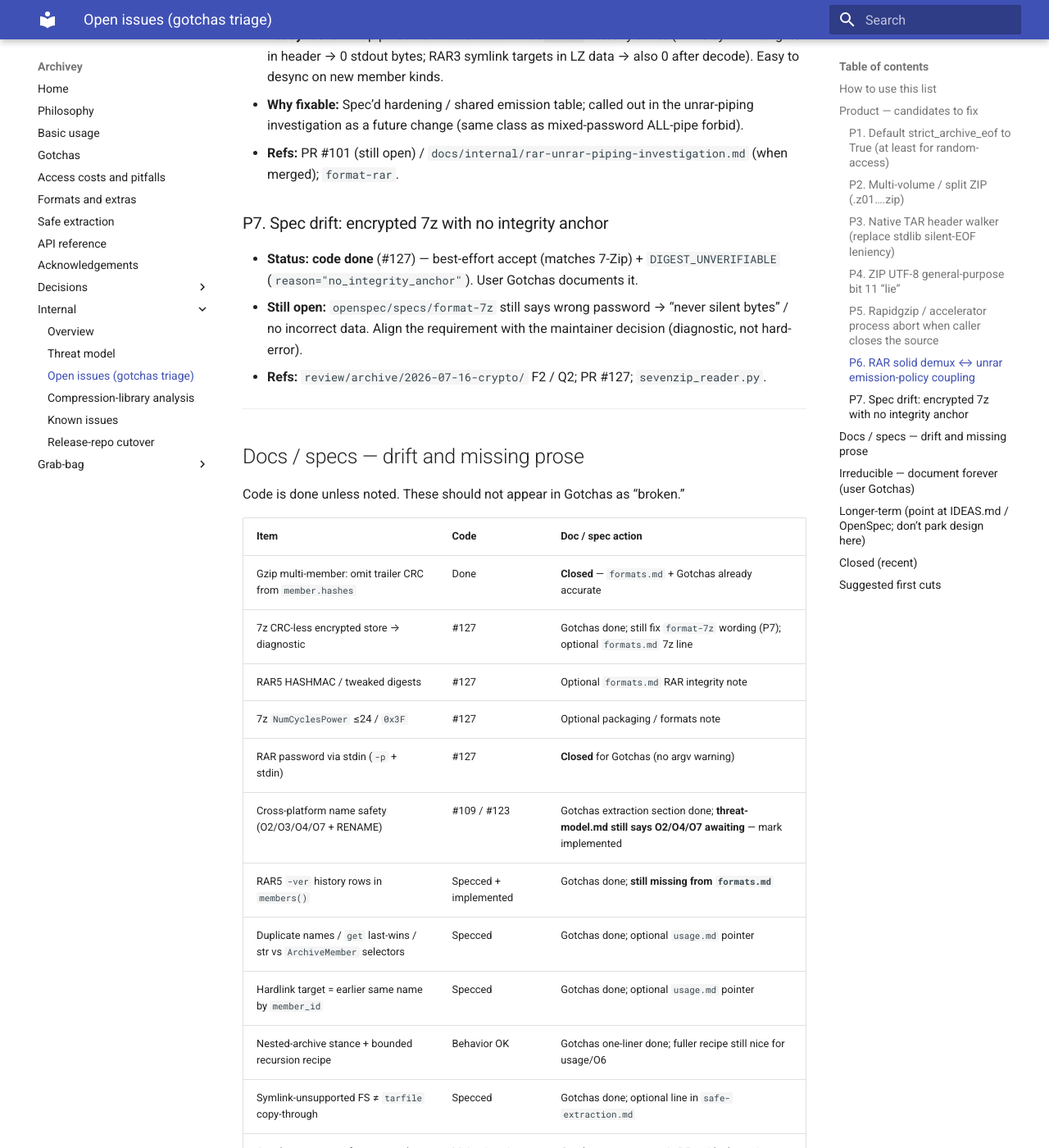
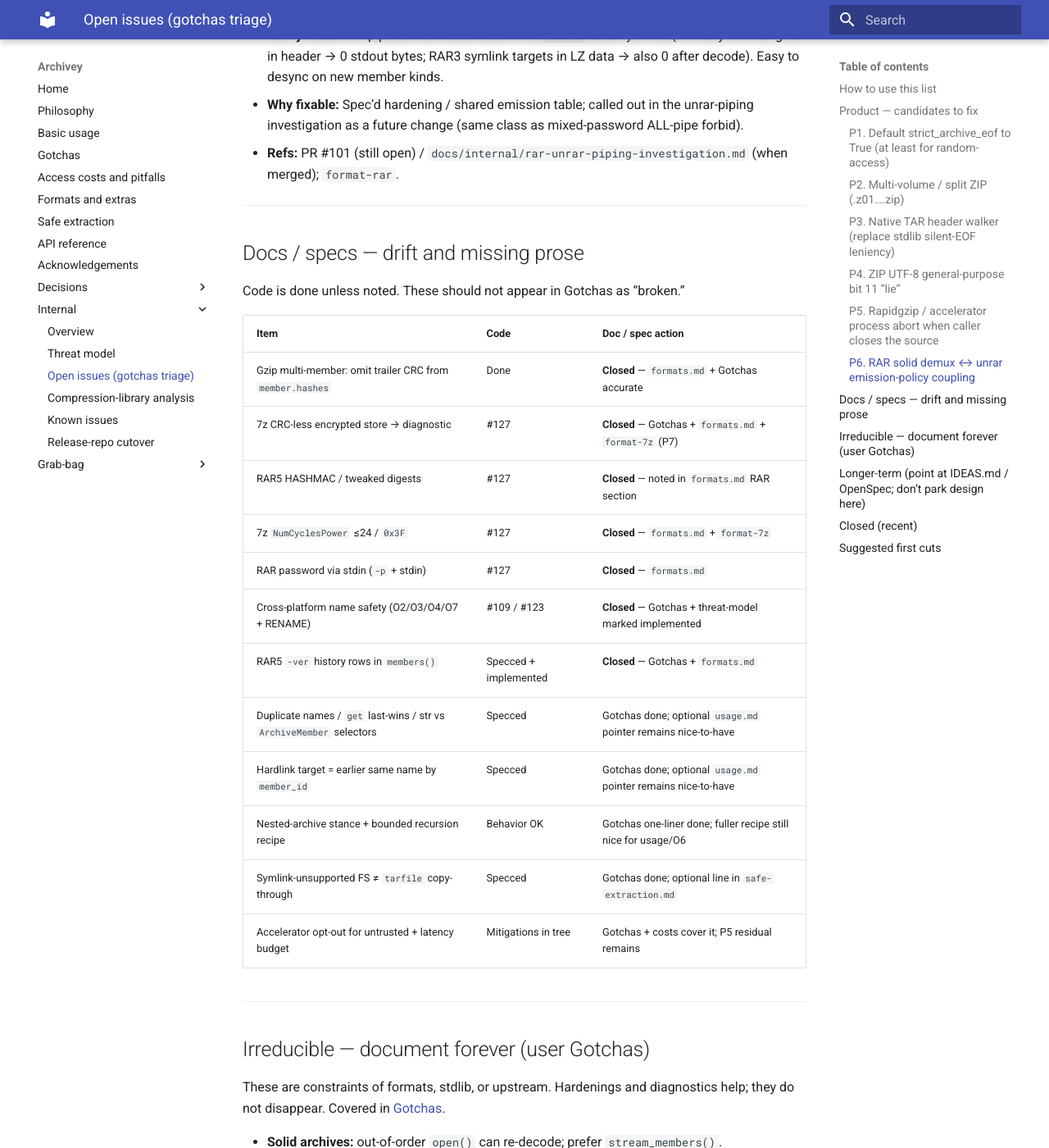
Before and after one commit to davitf/archivey-2, an MkDocs documentation site: the page built from docs/internal/open-issues.md, in a window 1280 px wide and 1400 px high, scrolled down 2427 px. Shown: the whole window at 82% size. Built offline with MkDocs 1.6.1 and Material for MkDocs 9.7.7, drawn with Linux system fonts in a browser that asks for light colours; some of the changed text lies outside the part shown.

Commit message:
docs: sweep threat-model, formats, and format-7z F2 alignment
Mark O2/O4/O7 implemented in the threat model; document RAR -ver and
7z integrity/NumCycles notes in formats.md; align format-7z encryption
requirement with the #127 best-effort + DIGEST_UNVERIFIABLE decision.

Co-authored-by: Davi Figueiredo <davitf@users.noreply.github.com>

```diff
--- a/docs/internal/open-issues.md
+++ b/docs/internal/open-issues.md
@@ -92,16 +92,6 @@ same change when relevant.
 - **Refs:** PR #101 (still open) / `docs/internal/rar-unrar-piping-investigation.md`
   (when merged); `format-rar`.
 
-### P7. Spec drift: encrypted 7z with no integrity anchor
-
-- **Status:** **code done** (#127) — best-effort accept (matches 7-Zip) +
-  `DIGEST_UNVERIFIABLE` (`reason="no_integrity_anchor"`). User Gotchas documents it.
-- **Still open:** `openspec/specs/format-7z` still says wrong password → “never
-  silent bytes” / no incorrect data. Align the requirement with the maintainer
-  decision (diagnostic, not hard-error).
-- **Refs:** `review/archive/2026-07-16-crypto/` F2 / Q2; PR #127;
-  `sevenzip_reader.py`.
-
 ---
 
 ## Docs / specs — drift and missing prose
@@ -110,15 +100,15 @@ Code is done unless noted. These should not appear in Gotchas as “broken.”
 
 | Item | Code | Doc / spec action |
 | --- | --- | --- |
-| Gzip multi-member: omit trailer CRC from `member.hashes` | Done | **Closed** — `formats.md` + Gotchas already accurate |
-| 7z CRC-less encrypted store → diagnostic | #127 | Gotchas done; still fix `format-7z` wording (P7); optional `formats.md` 7z line |
-| RAR5 HASHMAC / tweaked digests | #127 | Optional `formats.md` RAR integrity note |
-| 7z `NumCyclesPower` ≤24 / `0x3F` | #127 | Optional packaging / formats note |
-| RAR password via stdin (`-p` + stdin) | #127 | **Closed** for Gotchas (no argv warning) |
-| Cross-platform name safety (O2/O3/O4/O7 + RENAME) | #109 / #123 | Gotchas extraction section done; **threat-model.md still says O2/O4/O7 awaiting** — mark implemented |
-| RAR5 `-ver` history rows in `members()` | Specced + implemented | Gotchas done; **still missing from `formats.md`** |
-| Duplicate names / `get` last-wins / str vs `ArchiveMember` selectors | Specced | Gotchas done; optional `usage.md` pointer |
-| Hardlink target = earlier same name by `member_id` | Specced | Gotchas done; optional `usage.md` pointer |
+| Gzip multi-member: omit trailer CRC from `member.hashes` | Done | **Closed** — `formats.md` + Gotchas accurate |
+| 7z CRC-less encrypted store → diagnostic | #127 | **Closed** — Gotchas + `formats.md` + `format-7z` (P7) |
+| RAR5 HASHMAC / tweaked digests | #127 | **Closed** — noted in `formats.md` RAR section |
+| 7z `NumCyclesPower` ≤24 / `0x3F` | #127 | **Closed** — `formats.md` + `format-7z` |
+| RAR password via stdin (`-p` + stdin) | #127 | **Closed** — `formats.md` |
+| Cross-platform name safety (O2/O3/O4/O7 + RENAME) | #109 / #123 | **Closed** — Gotchas + threat-model marked implemented |
+| RAR5 `-ver` history rows in `members()` | Specced + implemented | **Closed** — Gotchas + `formats.md` |
+| Duplicate names / `get` last-wins / str vs `ArchiveMember` selectors | Specced | Gotchas done; optional `usage.md` pointer remains nice-to-have |
+| Hardlink target = earlier same name by `member_id` | Specced | Gotchas done; optional `usage.md` pointer remains nice-to-have |
 | Nested-archive stance + bounded recursion recipe | Behavior OK | Gotchas one-liner done; fuller recipe still nice for usage/O6 |
 | Symlink-unsupported FS ≠ `tarfile` copy-through | Specced | Gotchas done; optional line in `safe-extraction.md` |
 | Accelerator opt-out for untrusted + latency budget | Mitigations in tree | Gotchas + costs cover it; P5 residual remains |
@@ -173,14 +163,16 @@ help; they do not disappear. Covered in [Gotchas](../gotchas.md).
 | Stream-decoder F1–F6 (seek-point collision, rapidgzip size/verify, feed budgets, `readall` pending_error, …) | #128 |
 | PPMd `max_length` / after-eof / version pin product work | #124 / #130 (residual abort → Irreducible) |
 | Gzip multi-member CRC omission from `hashes` | Earlier + tests; docs accurate |
-| Cross-platform name safety implementation | #109 / #123 (threat-model prose still stale) |
+| Cross-platform name safety implementation + threat-model prose sync | #109 / #123 + docs sweep |
+| `format-7z` “never silent bytes” vs F2 diagnostic (P7) | docs sweep |
+| `formats.md` RAR `-ver` / crypto notes | docs sweep |
 
 ---
 
 ## Suggested first cuts
 
-1. **Docs sweep (cheap):** threat-model O2/O4/O7 status; `formats.md` RAR `-ver`;
-   `format-7z` vs F2 diagnostic (P7).
-2. **`strict_archive_eof` (P1):** locked only via
+1. **`strict_archive_eof` (P1):** locked only via
    `openspec/changes/decide-strict-archive-eof-default/` — do not flip ad hoc.
-3. **Why Archivey page** (next narrative doc): hardenings / why not wrap / why “large.”
+2. **Why Archivey page** (next narrative doc): hardenings / why not wrap / why “large.”
+3. Optional polish: `usage.md` duplicate-name / hardlink pointers; fuller nested-archive
+   recipe; one line in `safe-extraction.md` on symlink-hostile FS.
--- a/mkdocs.yml
+++ b/mkdocs.yml
@@ -26,6 +26,7 @@ nav:
       - No silent buffer: decisions/0010-no-silent-buffer-nonseekable.md
       - Zero-dep core: decisions/0011-zero-dependency-core.md
       - Usage errors: decisions/0012-usage-errors-outside-archiveyerror.md
+      - Cross-platform name safety: decisions/0013-cross-platform-name-safety-policies.md
   - Internal:
       - Overview: internal/index.md
       - Threat model: internal/threat-model.md
```
Also changed, not shown: docs/formats.md (+13 -2 lines), docs/internal/threat-model.md (+47 -57 lines), openspec/specs/format-7z/spec.md (+19 -6 lines).
